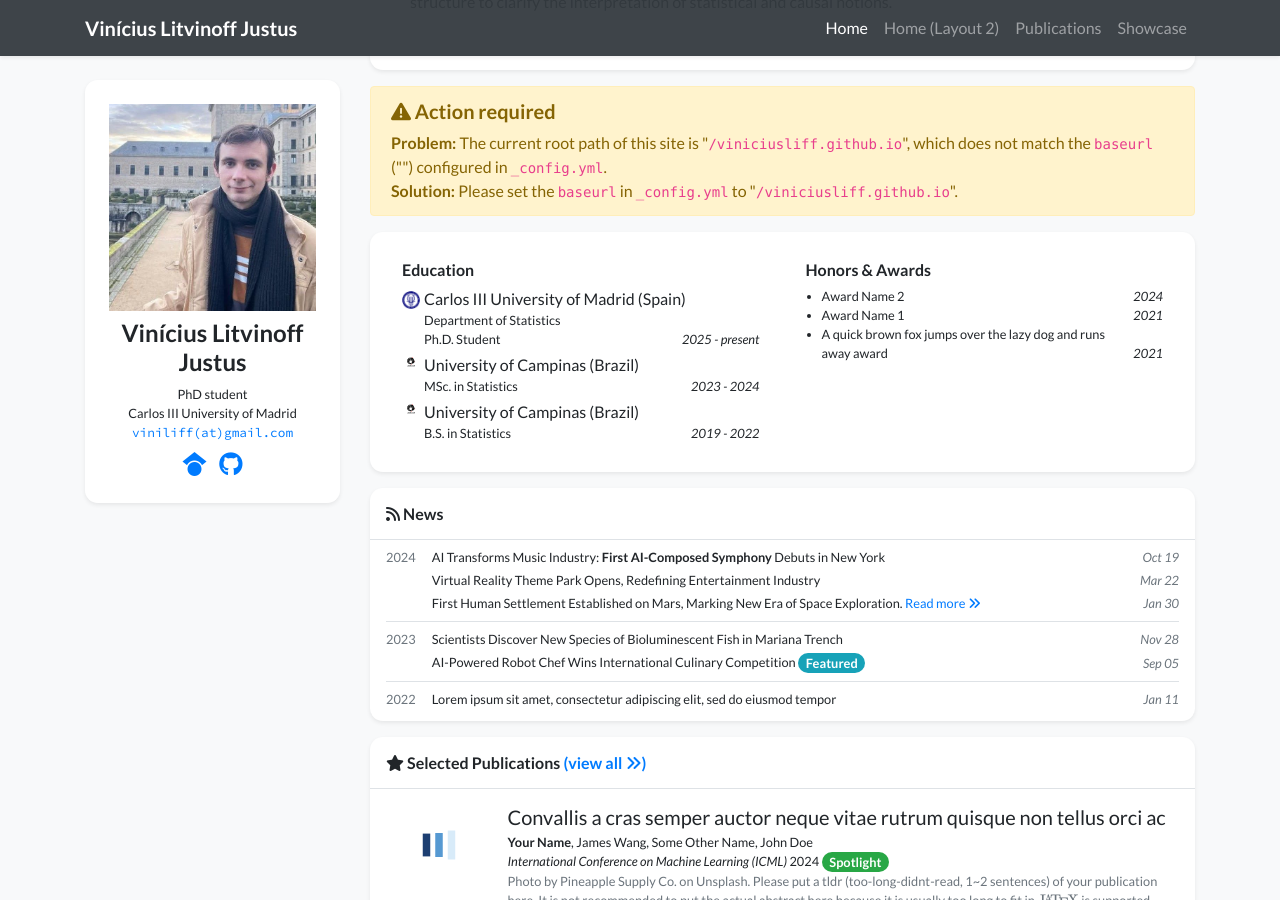
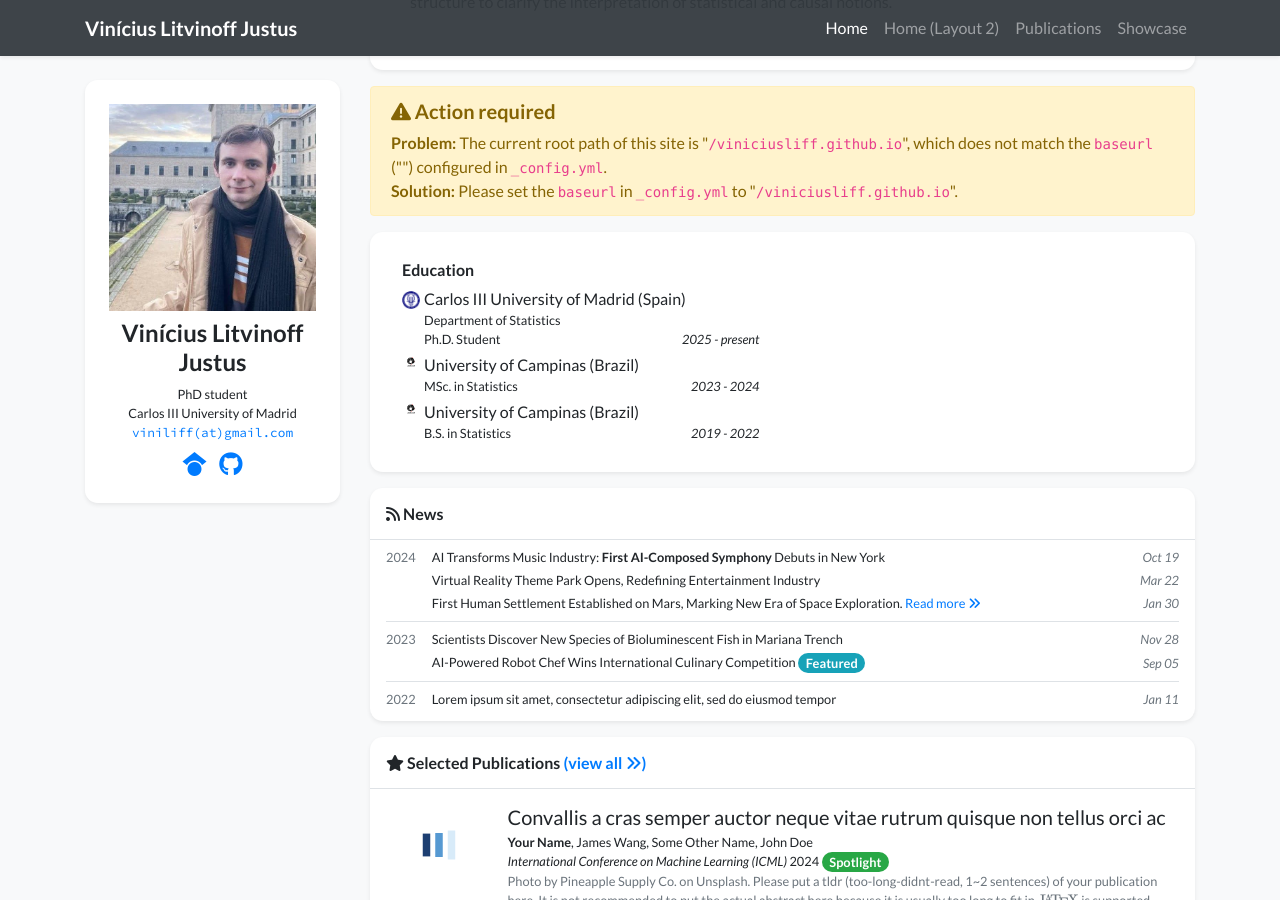
Before and after one commit to viniciusliff/viniciusliff.github.io, a Jekyll site: the page built from index.html, in a window 1280 px wide and 900 px high, scrolled down 556 px. Built offline with Jekyll 4.4.1, drawn with Linux system fonts in a browser that asks for light colours; nearby versions of some CDN libraries; a style sheet for code colours, icons or effects is not loaded.

Commit message:
Remove awards and add language proficiency

```diff
--- a/_data/profile.yml
+++ b/_data/profile.yml
@@ -57,10 +57,10 @@ education:
 #   position: Research Intern
 #   date: Sep. 2019 - Jul. 2021
 
-awards:
-- name: Award Name 2
-  date: 2024
-- name: Award Name 1
-  date: 2021
-- name: A quick brown fox jumps over the lazy dog and runs away award
-  date: 2021
+Languages:
+- name: Portuguese
+  date: Native
+- name: English
+  date: Advanced
+- name: Spanish
+  date: Intermediate
```
